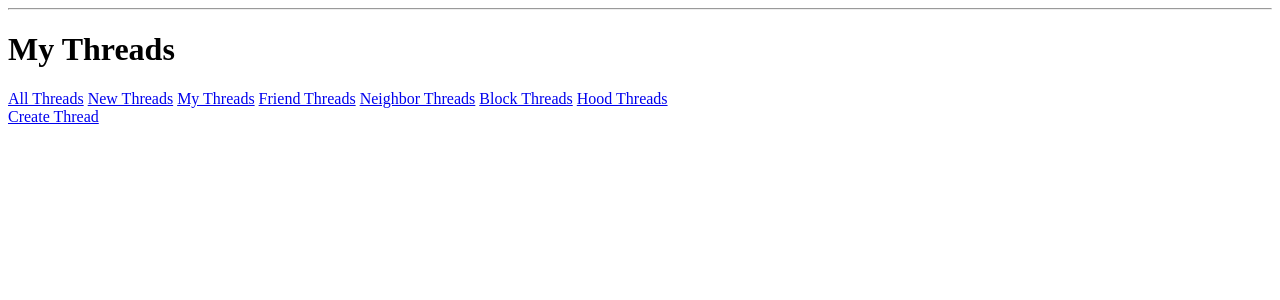
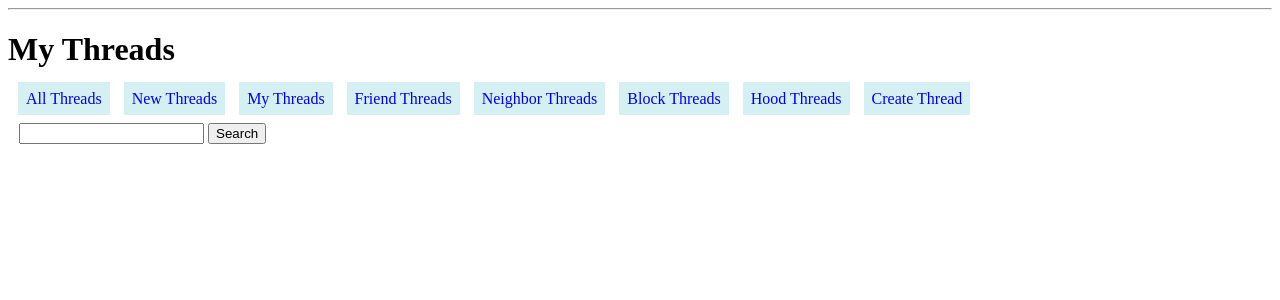
Before and after one commit to Jasonchen0317/database_project_2, a Flask app: page /threads/1 in a window 1280 px wide. Shown: the part 45-345 px from the top of the page. Run offline with Flask 3, Linux system fonts and the light colour scheme; the visitor is signed in with stand-in values (Sample User, id 1); some libraries are stand-ins or nearby versions.

Commit message:
finish searching feature

```diff
--- a/app.py
+++ b/app.py
@@ -4,12 +4,13 @@ from flask import Flask, render_template, request, url_for, redirect, session, f
 from wtforms import StringField, PasswordField, SubmitField, DateField, SelectField
 from flask_wtf import FlaskForm
 from wtforms.validators import DataRequired
-from forms import SignUpForm, EditForm, ThreadForm, ReplyForm, BlockForm
+from forms import SignUpForm, EditForm, ThreadForm, ReplyForm, BlockForm, SearchBar
 from utils import is_number
+
 app = Flask(__name__)
 app.secret_key = 'yoursecretkey'
 
-
+# Function for getting connection
 def get_db_connection():
     conn = psycopg2.connect(host='localhost',
                             database='postgres',
@@ -254,77 +255,87 @@ def postthread():
 
 @app.route('/threads/<source>', methods=['GET', 'POST'])
 def threads(source):
+    form=SearchBar()
     threads=[]
     msg=''
+    keyword='%%'
     #Fetch threads(not finished)
     if 'loggedin' in session:
         conn = get_db_connection()
         cur = conn.cursor()
+        if form.validate_on_submit():
+            keyword='%'+str(form.keyword.data)+'%'
         # All recieved threads
         if source=='all':
             # Personal threads
-            cur.execute("SELECT * FROM project_schema.threads where recipientid=%s and (target='friend' or target='neighbor');",(session['id'],))
+            cur.execute("SELECT * FROM project_schema.threads t where recipientid=%s and (target='friend' or target='neighbor') and (title ILIKE %s or exists(select * from project_schema.messages m where t.threadid = m.threadid and m.body ILIKE %s));"
+                        ,(session['id'], keyword, keyword,))
             threads = cur.fetchall()
             # Block threads
             cur.execute(
-                "SELECT * FROM project_schema.threads t, project_schema.userblocks ub where t.recipientid=ub.blockid and userid=%s and target='block';"
-                ,(session['id'],)
+                "SELECT * FROM project_schema.threads t, project_schema.userblocks ub where t.recipientid=ub.blockid and userid=%s and target='block' and (title ILIKE %s or exists(select * from project_schema.messages m where t.threadid = m.threadid and m.body ILIKE %s));"
+                ,(session['id'], keyword, keyword,)
             )
             bthreads = cur.fetchall()
             # Neighborhood threads
             cur.execute(
-                "SELECT * FROM project_schema.threads t, (select ub.userid, neighborhoodid from project_schema.userblocks ub, project_schema.blocks b where ub.blockid=b.blockid and ub.isjoined=true) un where t.recipientid=un.neighborhoodid and userid=%s and target='hood';"
-                ,(session['id'],)
+                "SELECT * FROM project_schema.threads t, (select ub.userid, neighborhoodid from project_schema.userblocks ub, project_schema.blocks b where ub.blockid=b.blockid and ub.isjoined=true) un where t.recipientid=un.neighborhoodid and userid=%s and target='hood' and (title ILIKE %s or exists(select * from project_schema.messages m where t.threadid = m.threadid and m.body ILIKE %s));"
+                ,(session['id'], keyword, keyword,)
             )
             nthreads = cur.fetchall()
             threads=threads+bthreads+nthreads
         # All new recieved threads
         elif source=='new':
             lastlogintime = str(session['lastlogintime'])
-            msg='Threads with messages after '+ lastlogintime
             # Personal threads
             cur.execute(
-                "SELECT * FROM project_schema.threads t where t.recipientid=%s and (target='friend' or target='neighbor') and exists(select * from project_schema.messages m where m.threadid=t.threadid and m.timestamp>%s);"
-                ,(session['id'], lastlogintime,))
+                "SELECT * FROM project_schema.threads t where t.recipientid=%s and (target='friend' or target='neighbor') and exists(select * from project_schema.messages m where m.threadid=t.threadid and m.timestamp>%s) and (title ILIKE %s or exists(select * from project_schema.messages m where t.threadid = m.threadid and m.body ILIKE %s));"
+                ,(session['id'], lastlogintime, keyword, keyword,))
             threads = cur.fetchall()
             # Block threads
             cur.execute(
-                'SELECT * FROM project_schema.threads t, project_schema.userblocks ub where t.recipientid=ub.blockid and userid=%s and target=%s and exists(select * from project_schema.messages m where m.threadid=t.threadid and m.timestamp>%s);'
-                ,(session['id'], 'block', lastlogintime,)
+                'SELECT * FROM project_schema.threads t, project_schema.userblocks ub where t.recipientid=ub.blockid and userid=%s and target=%s and exists(select * from project_schema.messages m where m.threadid=t.threadid and m.timestamp>%s) and (title ILIKE %s or exists(select * from project_schema.messages m where t.threadid = m.threadid and m.body ILIKE %s));'
+                ,(session['id'], 'block', lastlogintime, keyword, keyword,)
             )
             bthreads = cur.fetchall()
             # Neighborhood threads
             cur.execute(
-                "SELECT * FROM project_schema.threads t, (select ub.userid, neighborhoodid from project_schema.userblocks ub, project_schema.blocks b where ub.blockid=b.blockid and ub.isjoined=true) un where t.recipientid=un.neighborhoodid and userid=%s and target='hood' and exists(select * from project_schema.messages m where m.threadid=t.threadid and m.timestamp>%s);"
-                ,(session['id'], lastlogintime,)
+                "SELECT * FROM project_schema.threads t, (select ub.userid, neighborhoodid from project_schema.userblocks ub, project_schema.blocks b where ub.blockid=b.blockid and ub.isjoined=true) un where t.recipientid=un.neighborhoodid and userid=%s and target='hood' and exists(select * from project_schema.messages m where m.threadid=t.threadid and m.timestamp>%s) and (title ILIKE %s or exists(select * from project_schema.messages m where t.threadid = m.threadid and m.body ILIKE %s));"
+                ,(session['id'], lastlogintime, keyword, keyword,)
             )
             nthreads = cur.fetchall()
             threads=threads+bthreads+nthreads
+            msg=str(len(threads))+' threads with messages after '+ lastlogintime
+
         # All threads that user has left messages in
         elif source=='my':
-            cur.execute('SELECT * FROM project_schema.threads t, project_schema.messages m where t.threadid = m.threadid and m.authorid=%s;',(session['id'],))
+            cur.execute('SELECT * FROM project_schema.threads t where exists(select * from project_schema.messages m where t.threadid = m.threadid and m.authorid=%s) and (title ILIKE %s or exists(select * from project_schema.messages m where t.threadid = m.threadid and m.body ILIKE %s));'
+                        ,(session['id'], keyword, keyword,))
             threads = cur.fetchall()
         elif source=='friend':
-            cur.execute("SELECT * FROM project_schema.threads where recipientid=%s and target=%s",(session['id'], source))
+            cur.execute("SELECT * FROM project_schema.threads t where recipientid=%s and target=%s and (title ILIKE %s or exists(select * from project_schema.messages m where t.threadid = m.threadid and m.body ILIKE %s))"
+                        ,(session['id'], source, keyword, keyword,))
             threads = cur.fetchall()
         elif source=='neighbor':
-            cur.execute("SELECT * FROM project_schema.threads where recipientid=%s and target=%s",(session['id'], source))
+            cur.execute("SELECT * FROM project_schema.threads t where recipientid=%s and target=%s and (title ILIKE %s or exists(select * from project_schema.messages m where t.threadid = m.threadid and m.body ILIKE %s))"
+                        ,(session['id'], source, keyword, keyword,))
             threads = cur.fetchall()
         elif source=='block':
             cur.execute(
-                "SELECT * FROM project_schema.threads t, project_schema.userblocks ub where t.recipientid=ub.blockid and userid=%s and target=%s;"
-                ,(session['id'], source)
+                "SELECT * FROM project_schema.threads t, project_schema.userblocks ub where t.recipientid=ub.blockid and userid=%s and target=%s and (title ILIKE %s or exists(select * from project_schema.messages m where t.threadid = m.threadid and m.body ILIKE %s));"
+                ,(session['id'], source, keyword, keyword,)
             )
             threads = cur.fetchall()
         elif source=='hood':
             cur.execute(
-                "SELECT * FROM project_schema.threads t, (select ub.userid, neighborhoodid from project_schema.userblocks ub, project_schema.blocks b where ub.blockid=b.blockid and ub.isjoined=true) un where t.recipientid=un.neighborhoodid and userid=%s and target=%s;"
-                ,(session['id'], source)
+                "SELECT * FROM project_schema.threads t, (select ub.userid, neighborhoodid from project_schema.userblocks ub, project_schema.blocks b where ub.blockid=b.blockid and ub.isjoined=true) un where t.recipientid=un.neighborhoodid and userid=%s and target=%s and (title ILIKE %s or exists(select * from project_schema.messages m where t.threadid = m.threadid and m.body ILIKE %s));"
+                ,(session['id'], source, keyword, keyword,)
             )
             threads = cur.fetchall()
+
         cur.close()
         conn.close()
-        return render_template('threads.html', userid = session['id'], username=session['username'], msg=msg, threads=threads)
+        return render_template('threads.html', userid = session['id'], username=session['username'], msg=msg, threads=threads, form=form)
     return redirect(url_for('login'))
 
 @app.route('/messages/<id>/<target>', methods=['GET', 'POST'])
@@ -515,3 +526,7 @@ def approverequests(id):
     cur.close()
     conn.close()
     return redirect(url_for('viewrequests', msg=msg))
+
+@app.route('/about/')
+def about():
+    return render_template('about.html')
--- a/forms.py
+++ b/forms.py
@@ -28,7 +28,7 @@ class EditForm(FlaskForm):
 class ThreadForm(FlaskForm):
     title = StringField('Title', validators=[DataRequired()])
     target = SelectField('Target', choices=[('friend', 'Friend'), ('neighbor', 'Neighbor'), ('hood', 'Hood'), ('block', 'Block')])
-    rid=StringField('Recipient', validators=[DataRequired(), isinteger])
+    rid=StringField('Recipient ID', validators=[DataRequired(), isinteger])
     latitude = StringField('Latitude', validators=[])
     longitude = StringField('Longitude', validators=[])
     body=TextAreaField('Body', validators=[])
@@ -42,3 +42,7 @@ class BlockForm(FlaskForm):
     join = SelectField('Join or Follow', choices=[('true', 'Join'), ('false', 'Follow')], validators=[DataRequired()])
     blockid = SelectField('Block', choices=[], validators=[DataRequired()])
     submit = SubmitField('Send')
+
+class SearchBar(FlaskForm):
+    keyword = StringField('Keyword', validators=[DataRequired()])
+    submit = SubmitField('Search')
--- a/templates/base.html
+++ b/templates/base.html
@@ -10,9 +10,27 @@
             margin-left: 50px;
             text-decoration: none;
         }
+        .btnblue {
+            text-decoration: none;
+            padding: 0.5rem;
+            margin-left: 10px;
+            margin-bottom: 5px
+            border: 1px solid #333333;
+            background-color: #d5f0f2
+        }
+        .searchbar{
+            padding: 10px;
+            margin-left: 1px;
+            margin-top: 5px
+        }
+        .msg1 {
+            padding: 10px;
+            margin: 5px;
+        }
         .msg {
             color: #ff1500;
         }
+
         .block1 {
             padding: 20px;
             margin: 10px;
@@ -45,7 +63,7 @@
         <a href="{{ url_for('blocks') }}">Blocks</a>
         <a href="{{ url_for('threads', source='all') }}">Threads</a>
 		<a href="{{ url_for('logout') }}">Logout</a>
-        <a href="#">About</a>
+        <a href="{{ url_for('about') }}">About</a>
     </nav>
     <hr>
     <div class="content">
--- a/templates/profile.html
+++ b/templates/profile.html
@@ -1,15 +1,15 @@
 {% extends 'base.html' %}
 {% block content %}
 	<h1>{% block title %}My Profile{% endblock %}</h1>
-		<div class="profile">
+		<div class="block1">
 			<h3>User ID: {{ profile[0] }} </h3>
 			<h3>User Name: {{ profile[1] }} </h3>
 			<h3>User Password: {{ profile[2] }} </h3>
 			<h3>User Address: {{ profile[3] }} </h3>
 			<h3>User location: {{ profile[4] }}, {{ profile[5] }}</h3>
 			<h3>Profile: {{ profile[6] }}</h3>
-			<h3>Login Time: {{ logintime[1] }}</h3>
 		</div>
+		<h3>Login Time: {{ logintime[1] }}</h3>
 		<div class="links">
 			<a href="{{ url_for('editprofile') }}">Edit</a>
 		</div>
--- a/templates/threads.html
+++ b/templates/threads.html
@@ -1,25 +1,29 @@
 {% extends 'base.html' %}
 {% block content %}
     <h1>{% block title %} My Threads{% endblock %}</h1>
-    <div class="links">
-        <a href="{{ url_for('threads', source='all') }}" class="active">All Threads</a>
-        <a href="{{ url_for('threads', source='new') }}">New Threads</a>
-        <a href="{{ url_for('threads', source='my') }}">My Threads</a>
-        <a href="{{ url_for('threads', source='friend') }}">Friend Threads</a>
-        <a href="{{ url_for('threads', source='neighbor') }}">Neighbor Threads</a>
-        <a href="{{ url_for('threads', source='block') }}">Block Threads</a>
-        <a href="{{ url_for('threads', source='hood') }}">Hood Threads</a>
+    <div>
+        <a class="btnblue" href="{{ url_for('threads', source='all') }}" class="active">All Threads</a>
+        <a class="btnblue" href="{{ url_for('threads', source='new') }}">New Threads</a>
+        <a class="btnblue" href="{{ url_for('threads', source='my') }}">My Threads</a>
+        <a class="btnblue" href="{{ url_for('threads', source='friend') }}">Friend Threads</a>
+        <a class="btnblue" href="{{ url_for('threads', source='neighbor') }}">Neighbor Threads</a>
+        <a class="btnblue" href="{{ url_for('threads', source='block') }}">Block Threads</a>
+        <a class="btnblue" href="{{ url_for('threads', source='hood') }}">Hood Threads</a>
+        <a class="btnblue" href="{{ url_for('postthread') }}" class="active">Create Thread</a>
     </div>
-    <div class="links">
-        <a href="{{ url_for('postthread') }}" class="active">Create Thread</a>
+    <div class='searchbar'>
+        <form action="" method="post" novalidate>
+            {{ form.hidden_tag() }}
+            {{ form.keyword() }}
+            {{ form.submit() }}
+        </form>
     </div>
-    <div>{{ msg }}</div>
     {% for t in threads %}
         <div class='thread'>
-            <h3>ID: {{ t[0] }} - Title: {{ t[5] }}</h3>
-            <h5>For {{ t[3] }}: {{ t[4] }}</h5>
+            <h2>ID: {{ t[0] }} - Title: {{ t[5] }}</h2>
+            <h4>For {{ t[3] }}: {{ t[4] }}</h4>
             <a href="{{ url_for('messages', id=t[0], target=t[3]) }}" class="active">more</a>
         </div>
     {% endfor %}
-
+    <div class='msg1'>{{ msg }}</div>
 {% endblock %}
```
Also changed, not shown: templates/about.html (added, +9 -0 lines), README.md.
